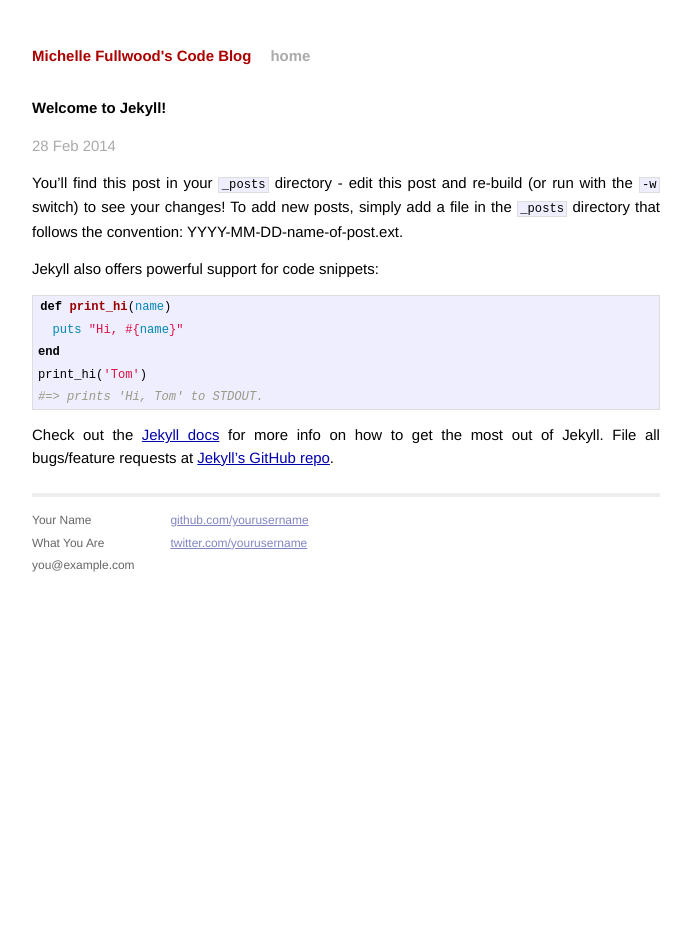
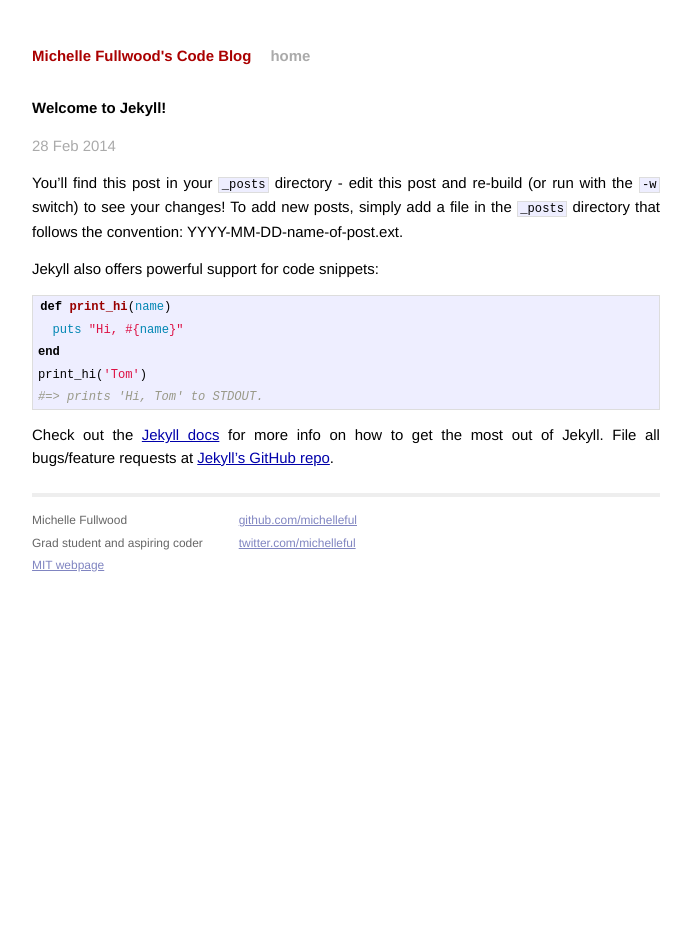
Before and after one commit to michelleful/code-blog, a Jekyll site: the page built from _posts/2014-02-28-welcome-to-jekyll.markdown, in a window 1280 px wide. Shown: the whole page, without its empty margins (294-985 px from the left). Built offline with Jekyll 4.4.1, drawn with Linux system fonts in a browser that asks for light colours; Markdown is read by kramdown in place of the engine named in the settings.

Commit message:
Changed the rest of the URLs to use {{site.baseurl}}

```diff
--- a/_layouts/default.html
+++ b/_layouts/default.html
@@ -7,18 +7,18 @@
         <meta name="viewport" content="width=device-width">
 
         <!-- syntax highlighting CSS -->
-        <link rel="stylesheet" href="/css/syntax.css">
+        <link rel="stylesheet" href="{{ site.baseurl }}/css/syntax.css">
 
         <!-- Custom CSS -->
-        <link rel="stylesheet" href="/css/main.css">
+        <link rel="stylesheet" href="{{ site.baseurl }}/css/main.css">
 
     </head>
     <body>
 
         <div class="site">
           <div class="header">
-            <h1 class="title"><a href="/">{{ site.name }}</a></h1>
-            <a class="extra" href="/">home</a>
+            <h1 class="title"><a href="{{ site.baseurl }}/">{{ site.name }}</a></h1>
+            <a class="extra" href="{{ site.baseurl }}/">home</a>
           </div>
 
           {{ content }}
@@ -26,15 +26,15 @@
           <div class="footer">
             <div class="contact">
               <p>
-                Your Name<br />
-                What You Are<br />
-                you@example.com
+                Michelle Fullwood<br />
+                Grad student and aspiring coder<br />
+                <a href="http://www.mit.edu/~maf">MIT webpage</a>
               </p>
             </div>
             <div class="contact">
               <p>
-                <a href="https://github.com/yourusername">github.com/yourusername</a><br />
-                <a href="https://twitter.com/yourusername">twitter.com/yourusername</a><br />
+                <a href="https://github.com/yourusername">github.com/michelleful</a><br />
+                <a href="https://twitter.com/yourusername">twitter.com/michelleful</a><br />
               </p>
             </div>
           </div>
```
